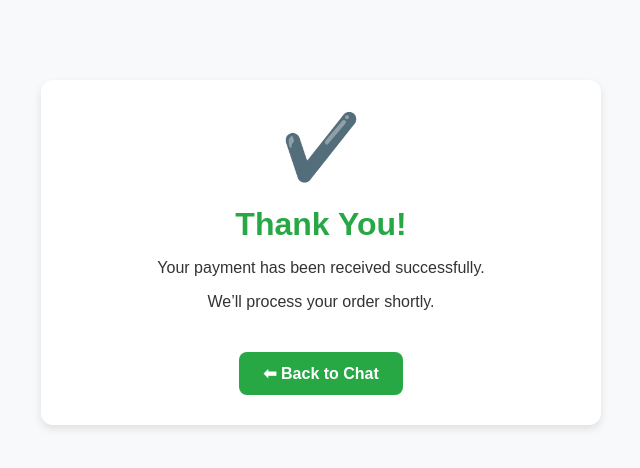
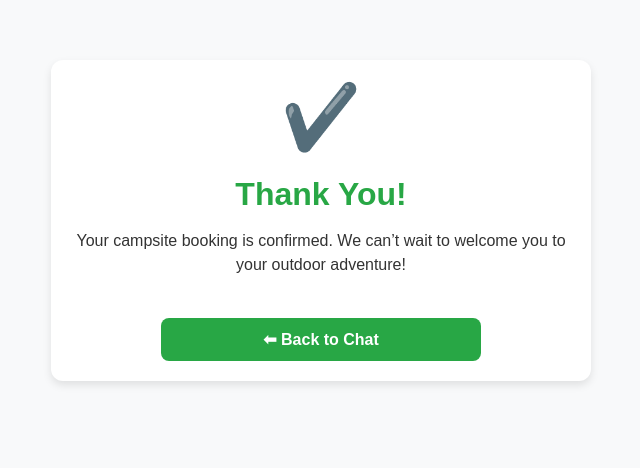
Before and after one commit to Shafiqaiman0104/ITSupportMonitorSystem, a website: page thankYouPage.html in a window 1280 px wide. Shown: the whole page, without its empty margins (319-959 px from the left). Drawn offline with Linux system fonts and the light colour scheme.

Commit message:
Update thankYouPage.html

```diff
--- a/thankYouPage.html
+++ b/thankYouPage.html
@@ -13,39 +13,53 @@
       padding: 0;
     }
     .container {
-      max-width: 500px;
-      margin: 80px auto;
+      max-width: 90%;
+      margin: 60px auto;
       background: #fff;
-      padding: 30px;
+      padding: 20px;
       border-radius: 12px;
       box-shadow: 0 4px 8px rgba(0,0,0,0.1);
     }
     h1 {
       color: #28a745;
-      font-size: 2rem;
+      font-size: 1.8rem;
       margin-bottom: 10px;
     }
     p {
       font-size: 1rem;
       color: #333;
+      line-height: 1.5;
     }
     .checkmark {
-      font-size: 4rem;
+      font-size: 3.5rem;
       color: #28a745;
     }
     a.button {
       display: inline-block;
       margin-top: 25px;
-      padding: 12px 24px;
+      padding: 12px 20px;
       background: #28a745;
       color: #fff;
       text-decoration: none;
       border-radius: 8px;
       font-size: 1rem;
       font-weight: bold;
+      width: 100%;
+      max-width: 280px;
     }
     a.button:hover {
       background: #218838;
+    }
+    @media (min-width: 768px) {
+      .container {
+        max-width: 500px;
+      }
+      h1 {
+        font-size: 2rem;
+      }
+      .checkmark {
+        font-size: 4rem;
+      }
     }
   </style>
 </head>
@@ -53,11 +67,10 @@
   <div class="container">
     <div class="checkmark">✔️</div>
     <h1>Thank You!</h1>
-    <p>Your payment has been received successfully.</p>
-    <p>We’ll process your order shortly.</p>
+    <p>Your campsite booking is confirmed. We can’t wait to welcome you to your outdoor adventure!</p>
     <a href="https://venturerush.up.railway.app/lite/mk-ai-chatbot/?m=channel-web&v=Fullscreen&options=%7B%22hideWidget%22%3Atrue%2C%22config%22%3A%7B%22enableReset%22%3Atrue%2C%22enableTranscriptDownload%22%3Atrue%7D%7D" class="button">
       ⬅ Back to Chat
     </a>
   </div>
 </body>
-  </html>
+</html>
```
